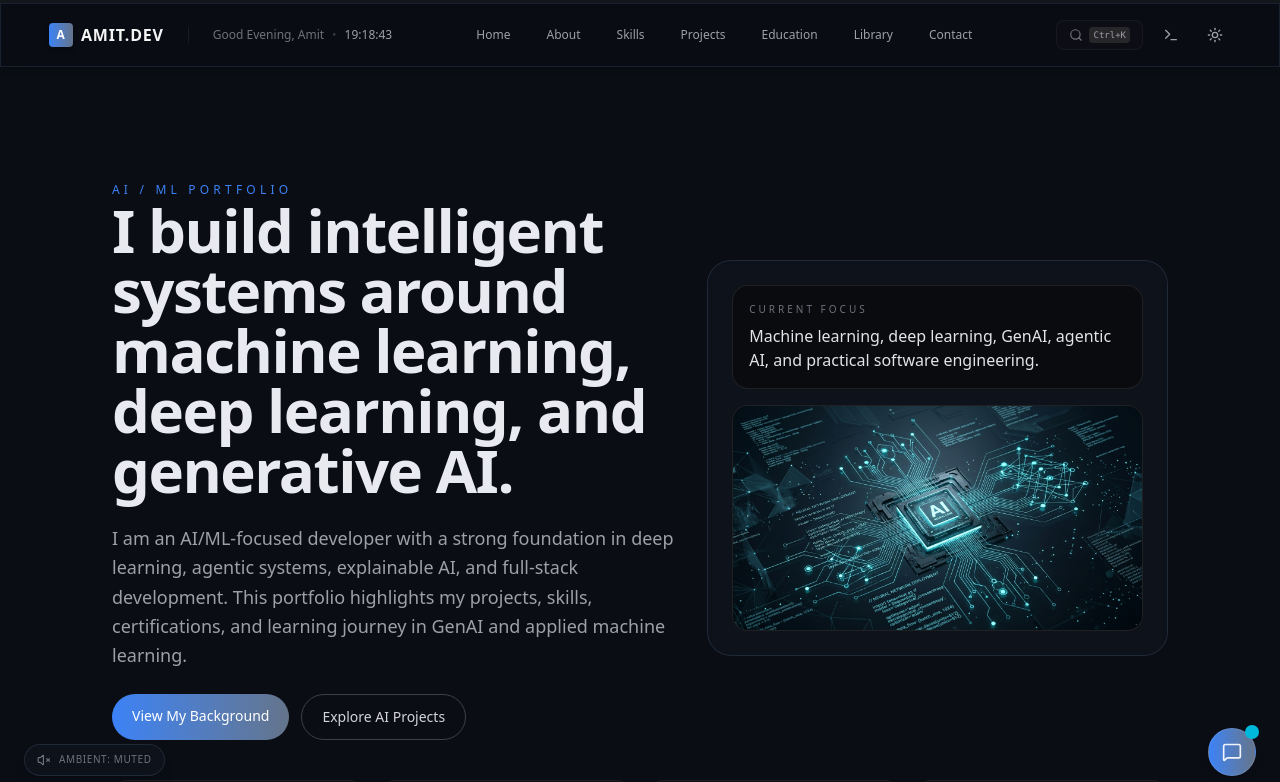
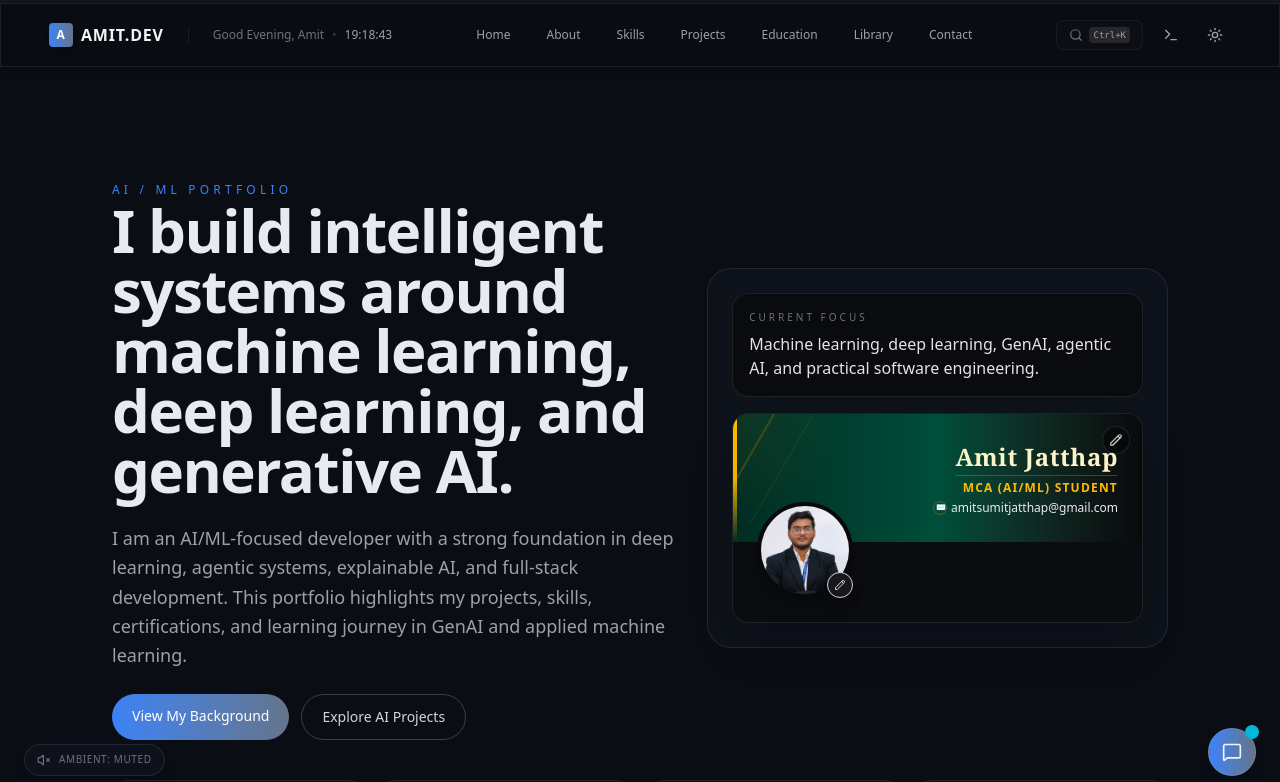
Before and after one commit to amitjatthap2002/My_Portfolio, a Next.js app: page / in a window 1280 px wide. Shown: the top 782 px of the page. Built offline with nearby package versions, Linux system fonts and the light colour scheme.

Commit message:
Style landing page profile header card to match requested custom green/gold banner and overlapping circular avatar

```diff
--- a/app/page.tsx
+++ b/app/page.tsx
@@ -44,13 +44,59 @@ export default function Home() {
               <p className="text-[10px] font-mono uppercase tracking-[0.3em] text-zinc-500">Current focus</p>
               <p className="mt-2 text-base text-zinc-200">Machine learning, deep learning, GenAI, agentic AI, and practical software engineering.</p>
             </div>
-            <PhotoUploadCard
-              label="Home photo"
-              description="Upload a photo that appears on the landing page."
-              initialSrc={portfolioData.personalInfo.sectionImageUrls?.home || portfolioData.personalInfo.profileImageUrl}
-              alt="Portfolio home photo"
-              previewClassName="h-56 w-full object-contain"
-            />
+            {/* Customized Profile Cover Banner */}
+            <div className="relative overflow-hidden rounded-2xl border border-zinc-800/80 bg-zinc-950/60 shadow-2xl flex flex-col pb-6">
+              {/* Green Banner Background */}
+              <div className="relative h-32 w-full bg-gradient-to-r from-emerald-950 via-emerald-900 to-zinc-950 flex items-center justify-end px-6 overflow-hidden">
+                {/* Gold geometric decorations on left */}
+                <div className="absolute left-0 top-0 h-full w-1/3 opacity-20 pointer-events-none bg-[radial-gradient(circle_at_top_left,rgba(251,191,36,0.3),transparent_60%)]" />
+                <div className="absolute left-0 top-0 h-full w-[4px] bg-gradient-to-b from-amber-400 via-yellow-500 to-transparent" />
+
+                {/* Golden slash lines */}
+                <div className="absolute left-10 top-0 bottom-0 w-[2px] bg-amber-500/20 rotate-[30deg] origin-top" />
+                <div className="absolute left-20 top-0 bottom-0 w-[1px] bg-amber-500/10 rotate-[30deg] origin-top" />
+
+                {/* Banner Text Content on the Right */}
+                <div className="text-right space-y-1 z-10">
+                  <h3 className="text-xl md:text-2xl font-serif font-bold text-amber-100 tracking-wide border-b border-amber-500/30 pb-0.5 inline-block">
+                    Amit Jatthap
+                  </h3>
+                  <p className="text-[10px] md:text-xs font-sans font-semibold text-amber-400 tracking-widest uppercase">
+                    MCA (AI/ML) STUDENT
+                  </p>
+                  <p className="text-[9px] md:text-xs font-mono text-zinc-350 flex items-center justify-end gap-1">
+                    <span className="inline-block w-3.5 h-3.5 rounded-full border border-amber-500/30 flex items-center justify-center text-[8px] text-amber-400">✉</span>
+                    amitsumitjatthap@gmail.com
+                  </p>
+                </div>
+
+                {/* Edit Pencil top-right */}
+                <button className="absolute top-3 right-3 p-1.5 rounded-full bg-black/40 border border-zinc-700/50 hover:bg-black/60 text-zinc-300 hover:text-white transition">
+                  <svg className="w-3.5 h-3.5" fill="none" stroke="currentColor" viewBox="0 0 24 24">
+                    <path strokeLinecap="round" strokeLinejoin="round" strokeWidth="2" d="M15.232 5.232l3.536 3.536m-2.036-5.036a2.5 2.5 0 113.536 3.536L6.5 21.036H3v-3.572L16.732 3.732z" />
+                  </svg>
+                </button>
+              </div>
+
+              {/* Profile Photo area (overlapping) */}
+              <div className="flex justify-between items-end px-6 -mt-10 z-20">
+                <div className="relative group">
+                  <div className="w-24 h-24 rounded-full border-4 border-zinc-950 overflow-hidden bg-zinc-900 shadow-xl">
+                    <img
+                      src={portfolioData.personalInfo.profileImageUrl}
+                      alt="Amit Jatthap profile"
+                      className="w-full h-full object-cover"
+                    />
+                  </div>
+                  {/* Edit Pencil next to profile */}
+                  <button className="absolute bottom-0 right-0 p-1.5 rounded-full bg-zinc-900 border border-zinc-850 hover:bg-zinc-800 text-zinc-300 hover:text-white transition shadow-lg">
+                    <svg className="w-3 h-3" fill="none" stroke="currentColor" viewBox="0 0 24 24">
+                      <path strokeLinecap="round" strokeLinejoin="round" strokeWidth="2" d="M15.232 5.232l3.536 3.536m-2.036-5.036a2.5 2.5 0 113.536 3.536L6.5 21.036H3v-3.572L16.732 3.732z" />
+                    </svg>
+                  </button>
+                </div>
+              </div>
+            </div>
           </div>
         </div>
 
--- a/data/portfolio.ts
+++ b/data/portfolio.ts
@@ -135,7 +135,7 @@ export const portfolioData: PortfolioData = {
     linkedin: "https://linkedin.com/in/amit-jatthap-3666962a8n",
     leetcode: "https://leetcode.com/u/Amit_Jatthap/",
     resumeUrl: "#",
-    profileImageUrl: "/assets/ai_ml_home.png",
+    profileImageUrl: "/assets/profile-photo.jpg",
     sectionImageUrls: {
       home: "/assets/ai_ml_home.png",
       about: "/assets/about-photo.png",
```
